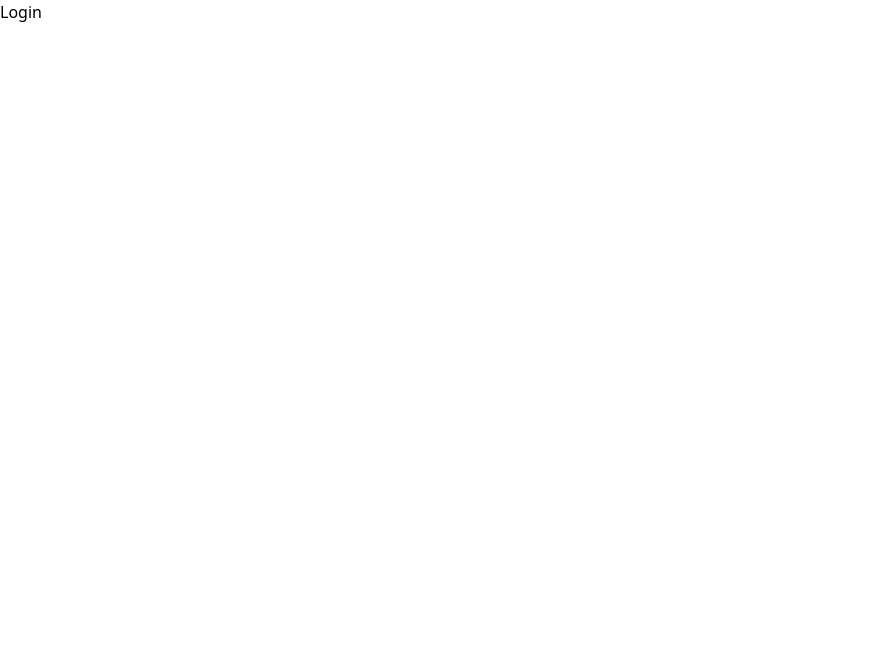
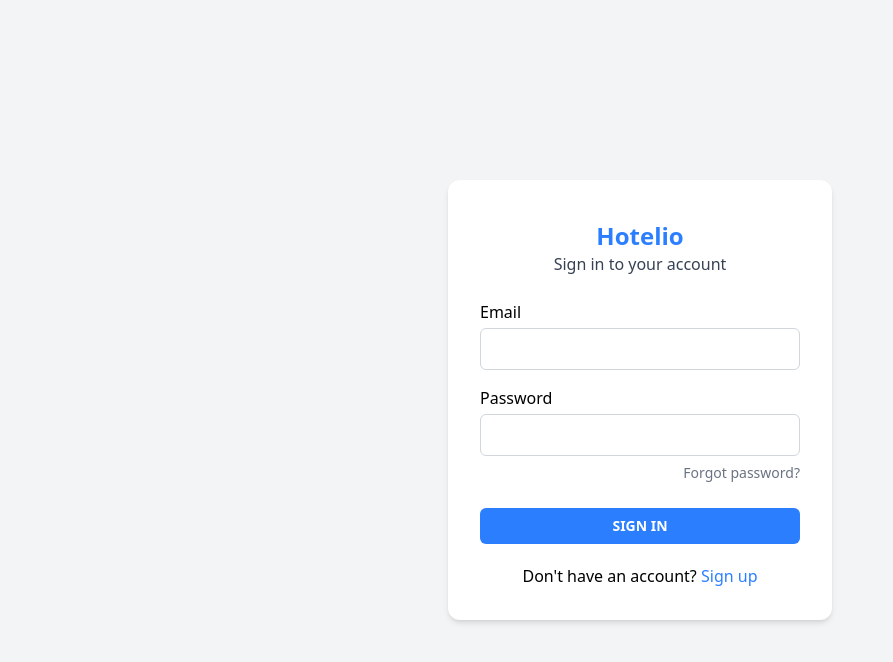
Before and after one commit to qanh171002/hms-frontend, a React (Vite) app: page /login in a window 1280 px wide. Shown: the top 662 px of the page, without its empty margins (0-893 px from the left). Built offline with nearby package versions, Linux system fonts and the light colour scheme; no server answers.

Commit message:
implement auth login protected routes

```diff
--- a/package.json
+++ b/package.json
@@ -11,6 +11,7 @@
   },
   "dependencies": {
     "@tailwindcss/vite": "^4.1.13",
+    "axios": "^1.11.0",
     "react": "^19.1.1",
     "react-dom": "^19.1.1",
     "react-hot-toast": "^2.6.0",
--- a/src/App.jsx
+++ b/src/App.jsx
@@ -16,6 +16,9 @@ import Assets from "./pages/Assets";
 import Invoices from "./pages/Invoices";
 import Header from "./components/Header";
 import Sidebar from "./components/Sidebar";
+import { Toaster } from "react-hot-toast";
+import { AuthProvider } from "./contexts/AuthContext";
+import ProtectedRoute from "./components/ProtectedRoute";
 
 function AppLayout() {
   return (
@@ -35,9 +38,18 @@ function AppLayout() {
 
 function App() {
   return (
+    <>
+      <Toaster />
       <BrowserRouter>
+        <AuthProvider>
           <Routes>
-        <Route element={<AppLayout />}>
+            <Route
+              element={
+                <ProtectedRoute>
+                  <AppLayout />
+                </ProtectedRoute>
+              }
+            >
               <Route index element={<Navigate to="/dashboard" />} />
               <Route path="/dashboard" element={<Dashboard />} />
               <Route path="/rooms" element={<Rooms />} />
@@ -51,7 +63,9 @@ function App() {
 
             <Route path="/login" element={<Login />} />
           </Routes>
+        </AuthProvider>
       </BrowserRouter>
+    </>
   );
 }
 
--- /dev/null
+++ b/src/components/ProtectedRoute.jsx
@@ -0,0 +1,26 @@
+import { Navigate } from "react-router-dom";
+import { useAuth } from "../contexts/AuthContext";
+import Spinner from "./Spinner";
+
+const ProtectedRoute = ({ children }) => {
+  const { isLoggedIn, loading } = useAuth();
+
+  if (loading) {
+    return (
+      <div className="flex min-h-screen items-center justify-center bg-gray-100">
+        <div className="flex flex-col items-center">
+          <Spinner />
+          <p className="mt-4 text-gray-600">Checking authentication...</p>
+        </div>
+      </div>
+    );
+  }
+
+  if (!isLoggedIn) {
+    return <Navigate to="/login" replace />;
+  }
+
+  return children;
+};
+
+export default ProtectedRoute;
--- /dev/null
+++ b/src/contexts/AuthContext.jsx
@@ -0,0 +1,68 @@
+import { createContext, useContext, useState, useEffect } from "react";
+import { login, logout, isAuthenticated } from "../apis/authApi";
+import toast from "react-hot-toast";
+
+const AuthContext = createContext();
+
+export const useAuth = () => {
+  const context = useContext(AuthContext);
+  if (!context) {
+    throw new Error("useAuth must be used within an AuthProvider");
+  }
+  return context;
+};
+
+export const AuthProvider = ({ children }) => {
+  const [loading, setLoading] = useState(true);
+  const [isLoggedIn, setIsLoggedIn] = useState(false);
+
+  useEffect(() => {
+    try {
+      setIsLoggedIn(isAuthenticated());
+    } catch (error) {
+      console.error("Error checking auth:", error);
+      setIsLoggedIn(false);
+    } finally {
+      setLoading(false);
+    }
+  }, []);
+
+  const loginUser = async (credentials) => {
+    try {
+      setLoading(true);
+      const response = await login(credentials);
+      if (!response?.token) {
+        throw new Error("No token received from server");
+      }
+      setIsLoggedIn(true);
+      toast.success("Login successful!");
+      return response;
+    } catch (error) {
+      console.error("Login error:", error);
+      toast.error(error.message || "Login failed!");
+      throw error;
+    } finally {
+      setLoading(false);
+    }
+  };
+
+  const logoutUser = () => {
+    try {
+      logout();
+      setIsLoggedIn(false);
+      toast.success("Logout successful!");
+    } catch (error) {
+      console.error("Logout error:", error);
+      toast.error("An error occurred during logout!");
+    }
+  };
+
+  const value = {
+    isLoggedIn,
+    loading,
+    loginUser,
+    logoutUser,
+  };
+
+  return <AuthContext.Provider value={value}>{children}</AuthContext.Provider>;
+};
--- a/src/pages/Login.jsx
+++ b/src/pages/Login.jsx
@@ -1,5 +1,104 @@
+import { useState } from "react";
+import { useNavigate } from "react-router-dom";
+import Button from "../components/Button";
+import { useAuth } from "../contexts/AuthContext";
+import SpinnerMini from "../components/SpinnerMini";
+
 function Login() {
-  return <div>Login</div>;
+  const [formData, setFormData] = useState({
+    email: "",
+    password: "",
+  });
+  const [isLoading, setIsLoading] = useState(false);
+  const { loginUser } = useAuth();
+  const navigate = useNavigate();
+
+  const handleChange = (e) => {
+    setFormData({
+      ...formData,
+      [e.target.name]: e.target.value,
+    });
+  };
+
+  const handleSubmit = async (e) => {
+    e.preventDefault();
+
+    if (!formData.email || !formData.password) {
+      return;
+    }
+
+    try {
+      setIsLoading(true);
+      await loginUser(formData);
+      navigate("/dashboard");
+    } catch (error) {
+      console.error("Login error:", error);
+    } finally {
+      setIsLoading(false);
+    }
+  };
+
+  return (
+    <div className="flex min-h-screen items-center justify-center bg-gray-100">
+      <div className="w-full max-w-sm rounded-xl bg-white p-8 shadow-md">
+        <div className="flex flex-col items-center">
+          <h1 className="mt-2 text-2xl font-bold text-blue-500">Hotelio</h1>
+          <p className="mb-6 font-medium text-gray-700">
+            Sign in to your account
+          </p>
+        </div>
+        <form onSubmit={handleSubmit}>
+          <div className="mb-4">
+            <label className="mb-1 block font-medium">Email</label>
+            <input
+              type="email"
+              name="email"
+              value={formData.email}
+              onChange={handleChange}
+              className="w-full rounded-md border border-gray-300 px-3 py-2 focus:outline-none focus:ring-2 focus:ring-blue-400"
+              required
+            />
+          </div>
+          <div className="mb-6">
+            <label className="mb-1 block font-medium">Password</label>
+            <input
+              type="password"
+              name="password"
+              value={formData.password}
+              onChange={handleChange}
+              className="w-full rounded-md border border-gray-300 px-3 py-2 focus:outline-none focus:ring-2 focus:ring-blue-400"
+              required
+            />
+            <div className="mt-1 text-right">
+              <a href="#" className="text-sm text-gray-500 hover:underline">
+                Forgot password?
+              </a>
+            </div>
+          </div>
+          <Button
+            type="submit"
+            disabled={isLoading}
+            className="w-full rounded-md font-semibold uppercase"
+          >
+            {isLoading ? (
+              <div className="flex items-center justify-center">
+                <SpinnerMini />
+                {/* <span className="ml-2">Signing in...</span> */}
+              </div>
+            ) : (
+              "Sign in"
+            )}
+          </Button>
+        </form>
+        <div className="text-md mt-5 text-center">
+          Don't have an account?{" "}
+          <a href="/signup" className="text-blue-500 hover:underline">
+            Sign up
+          </a>
+        </div>
+      </div>
+    </div>
+  );
 }
 
 export default Login;
```
Also changed, not shown: 1 other file (tests, documents, lock files or other folders). Lines whose indentation alone changed are shown as unchanged.
